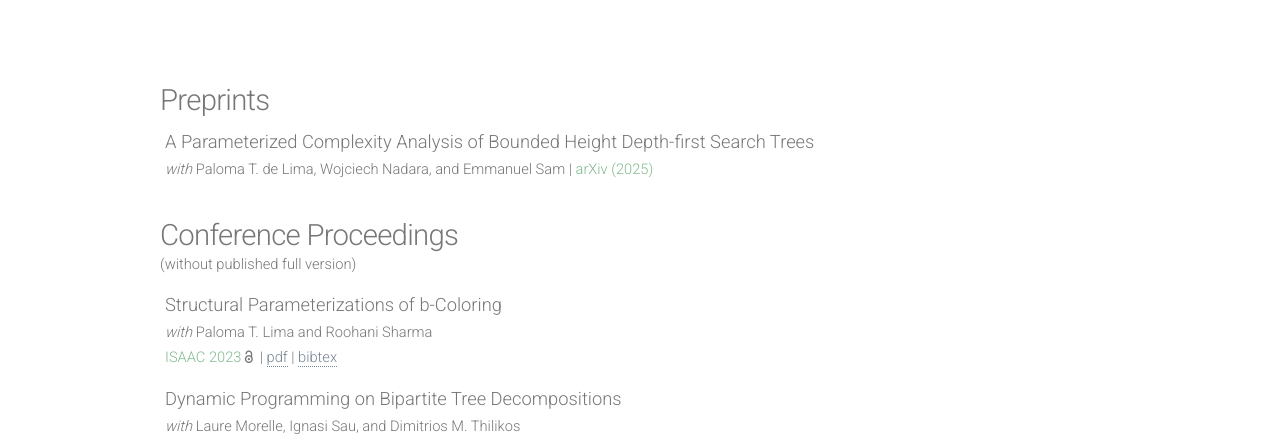
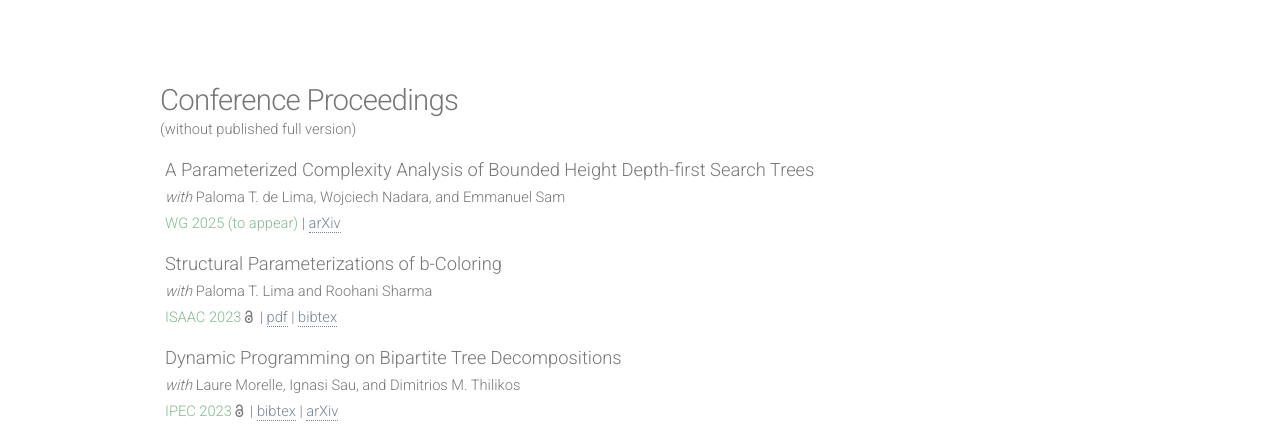
Before and after one commit to lars-jaffke/lars-jaffke.github.io, a plain HTML site: page publications.html in a window 1280 px wide. Shown: the part 361-799 px from the top of the page. Drawn offline with nearby package versions, Linux system fonts and the light colour scheme; files whose address does not match are found by name.

Commit message:
update (WG 25 acceptance)

```diff
--- a/publications.html
+++ b/publications.html
@@ -52,19 +52,17 @@
 		<div id="main">
 			 <div id="content" class="container">
 				 <section>
-					<h2>Preprints</h2>
-					<div class="item"><span style='font-size:1.25em; margin-bottom:5px'>A Parameterized Complexity Analysis of Bounded Height Depth-first Search Trees</span><br>
-					<em>with</em> <a class='blanklnk' href='https://itu.dk/~palt/'>Paloma T. de Lima</a>,
-						<a class='blanklnk' href='https://dblp.org/pid/215/5006.html'>Wojciech Nadara</a>, and
-						<a class='blanklnk' href='https://emmanuel-samk.github.io/'>Emmanuel Sam</a>
-						| <a href="https://arxiv.org/abs/2502.16723">arXiv (2025)</a>
+					<h2>Conference Proceedings</h2>
+					 <p class="lift">(without published full version)</p>
+					 <div class="item"><span style='font-size:1.25em; margin-bottom:5px'>A Parameterized Complexity Analysis of Bounded Height Depth-first Search Trees</span><br>
+						<em>with</em> <a class='blanklnk' href='https://itu.dk/~palt/'>Paloma T. de Lima</a>,
+							<a class='blanklnk' href='https://dblp.org/pid/215/5006.html'>Wojciech Nadara</a>, and
+							<a class='blanklnk' href='https://emmanuel-samk.github.io/'>Emmanuel Sam</a>
+							<br>
+							<a href="https://algo.uni-trier.de/wg2025/" title='51st International Workshop on Graph-Theoretic Concepts in Computer Science'>WG 2025 (to appear)</a>
+							| <a class='dotted-link' href="https://arxiv.org/abs/2502.16723">arXiv</a>
 					</div>
-					<br>
-
-					 <h2>Conference Proceedings</h2>
-
-					 <p class="lift">(without published full version)</p>
-					 <div class="item"><span style='font-size:1.25em; margin-bottom:5px'>Structural Parameterizations of b-Coloring</span><br>
+					<div class="item"><span style='font-size:1.25em; margin-bottom:5px'>Structural Parameterizations of b-Coloring</span><br>
 					 <em>with</em> <a class='blanklnk' href='https://itu.dk/~palt/'>Paloma T. Lima</a> and <a class='blanklnk' href='https://people.mpi-inf.mpg.de/~rsharma/'>Roohani Sharma</a>
 					<br>
 					 <a href='https://drops.dagstuhl.de/entities/document/10.4230/LIPIcs.ISAAC.2023.40' title='34th International Symposium on Algorithms and Computation'>ISAAC 2023</a><i class='ai ai-open-access'></i>
```
